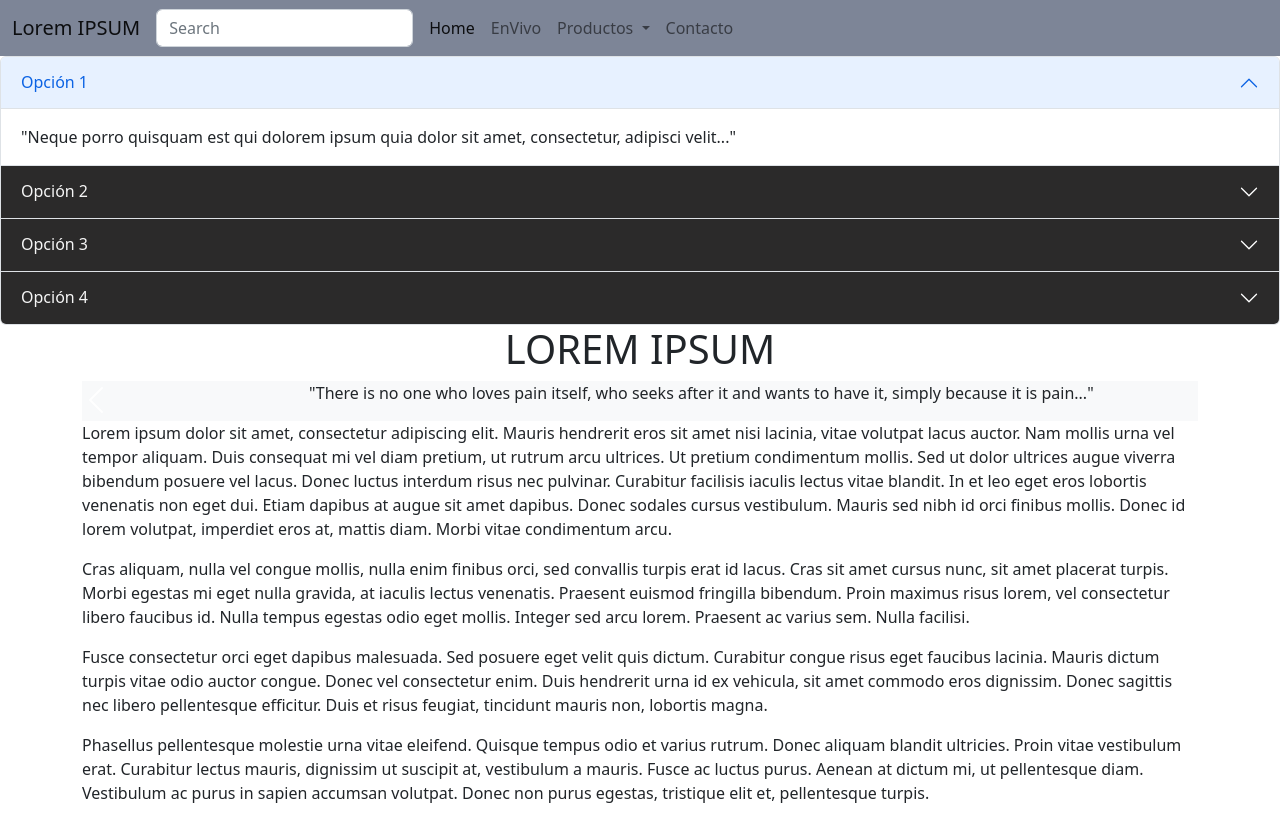
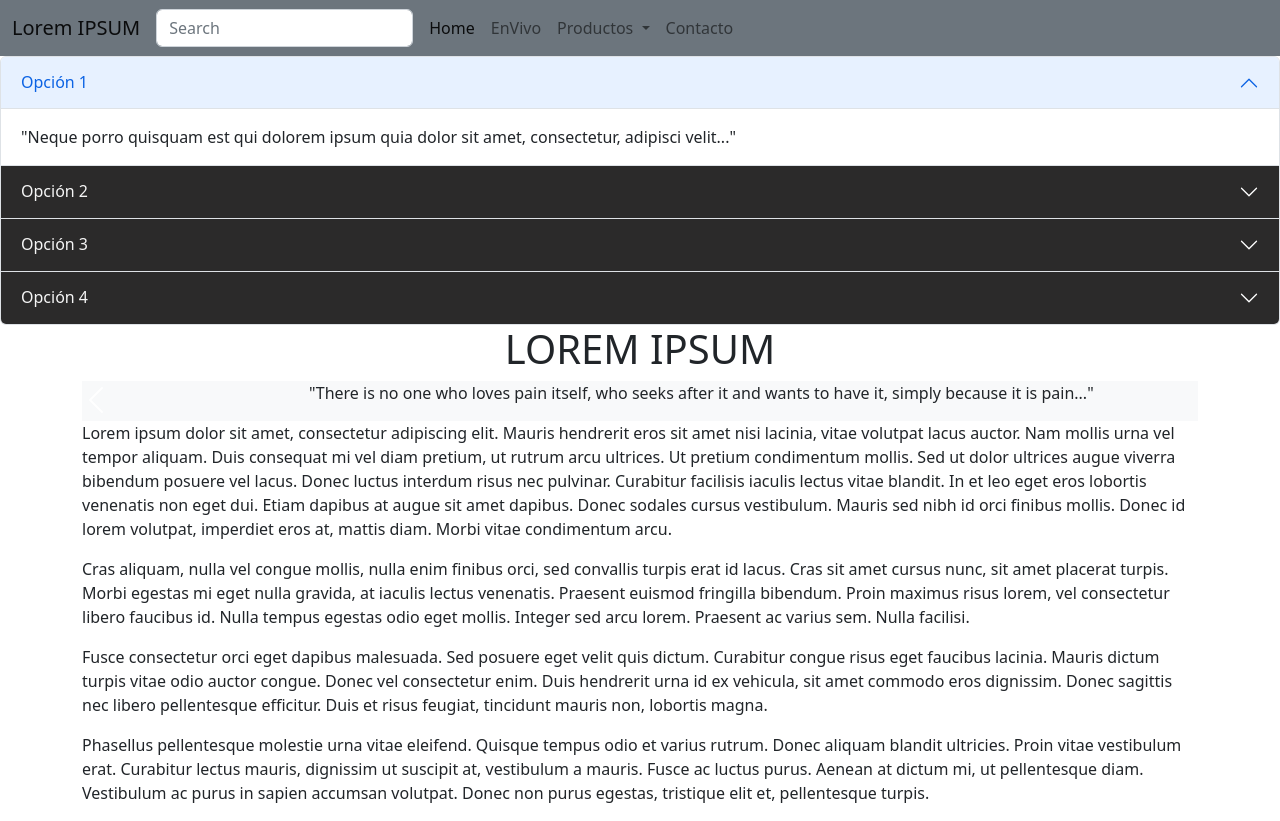
Before and after one commit to DtrMika/TallerBoostrap-S14, a plain HTML site: page index.html in a window 1280 px wide. Drawn offline with nearby package versions, Linux system fonts and the light colour scheme.

Commit message:
Trabajo finalizado

```diff
--- a/css/style.css
+++ b/css/style.css
@@ -1,5 +1,5 @@
 .navbar {
-  background-color: #7d8597;
+  background-color: #003ecd;
 }
 /* Con grid podemos crear un layout de columnas y otras funcionalidades más */
 /* Más info en el siguiente enlace => https://www.w3schools.com/css/css_grid.asp*/
--- a/index.html
+++ b/index.html
@@ -16,11 +16,11 @@
       rel="stylesheet"
       href="https://cdn.jsdelivr.net/npm/bootstrap@5.2.3/dist/css/bootstrap.min.css"
     />
-    <link rel="stylesheet" href="/css/style.css" />
+    <link rel="stylesheet" href="css/style.css" />
   </head>
 
   <body>
-    <nav class="navbar navbar-expand-lg">
+    <nav class="navbar navbar-expand-lg bg-secondary">
       <div class="container-fluid">
         <a class="navbar-brand" href="#">Lorem IPSUM</a>
         <button
```
